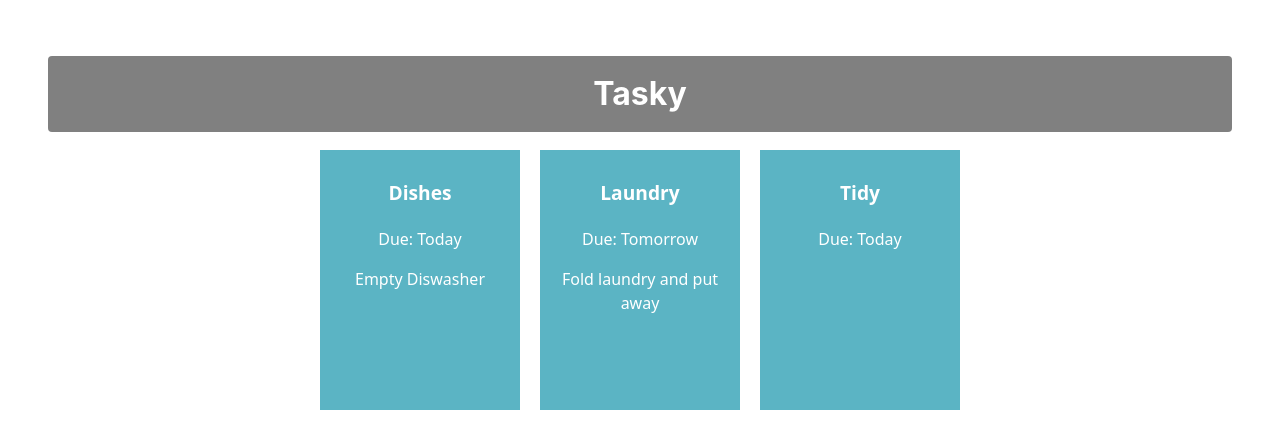
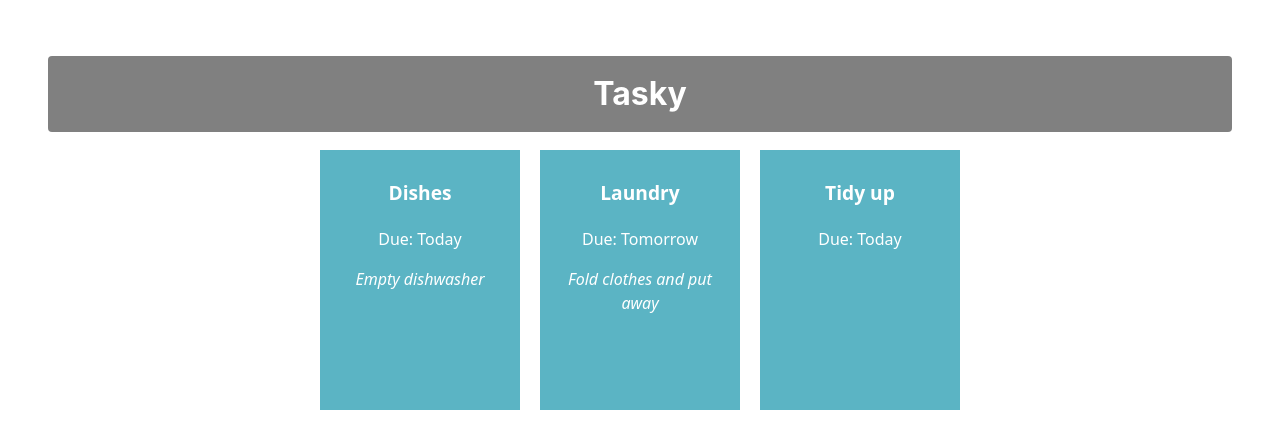
Before and after one commit to dohalloran74/react-basics-labs25, a React (Vite) app in the folder tasky/: page / in a window 1280 px wide. Shown: the top 448 px of the page. Built offline with nearby package versions, Linux system fonts and the light colour scheme.

Commit message:
added task state

```diff
--- a/tasky/src/App.jsx
+++ b/tasky/src/App.jsx
@@ -1,20 +1,44 @@
+import React, { useState } from "react";
+
 import "./App.css";
 import Task from "./components/Task";
 
 function App() {
-  return (
-    <div className="container">
-      <h1>Tasky</h1>
-      <Task title="Dishes" deadline="Today" description="Empty Diswasher" />
-      <Task
-        title="Laundry"
-        deadline="Tomorrow"
-        description=" Fold laundry and put away"
-      ></Task>
 
-      <Task title="Tidy" deadline="Today" />
-    </div>
-  );
+  const [taskState, setTaskState] = useState({
+    tasks: [
+      { title: "Dishes", description: "Empty dishwasher", deadline: "Today" },
+      {
+        title: "Laundry",
+        description: "Fold clothes and put away",
+        deadline: "Tomorrow",
+      },
+      { title: "Tidy up", deadline: "Today" },
+    ],
+  });
+
+
+    return (
+      <div className="container">
+        <h1>Tasky</h1>
+        <Task
+          title={taskState.tasks[0].title}
+          deadline={taskState.tasks[0].deadline}
+          description={taskState.tasks[0].description}
+        />
+        <Task
+          title={taskState.tasks[1].title}
+          deadline={taskState.tasks[1].deadline}
+          description={taskState.tasks[1].description}
+        />
+        <Task
+          title={taskState.tasks[2].title}
+          deadline={taskState.tasks[2].deadline}
+          description={taskState.tasks[2].description}
+        />
+      </div>
+    );
+
 }
 
 export default App;
--- a/tasky/src/components/Task.jsx
+++ b/tasky/src/components/Task.jsx
@@ -5,7 +5,7 @@
     <div className="card">
       <p className="title">{props.title}</p>
       <p>Due: {props.deadline}</p>
-      <p>{props.description}</p>
+      <p className="description">{props.description}</p>
     </div>
   );
 };
```
Also changed, not shown: tasky/eslint.config.js (+13 -12 lines).
